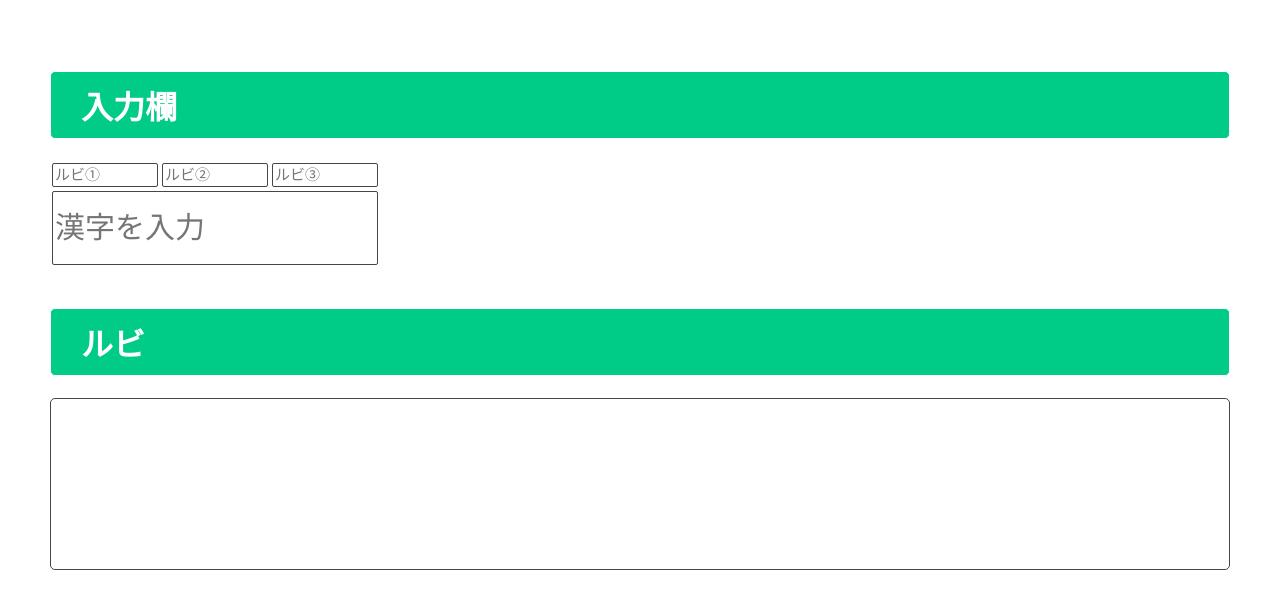
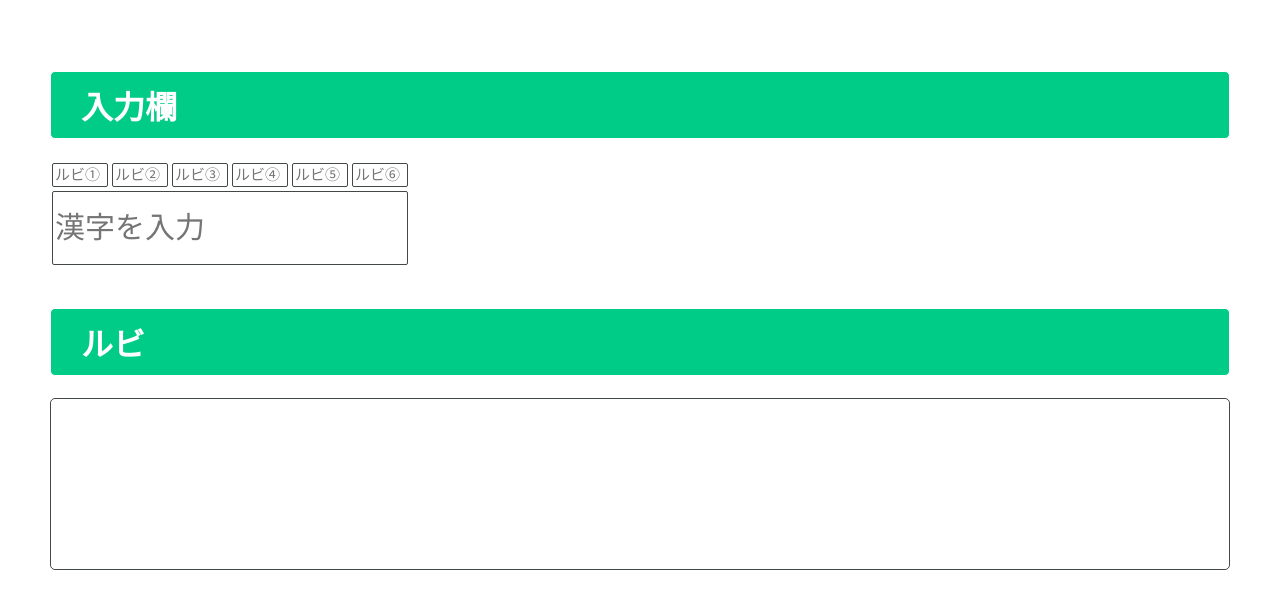
Before and after one commit to kazzkey/rubyfuri_app, a React (Create React App) app: page / in a window 1280 px wide. Shown: the top 608 px of the page. Built offline with nearby package versions, Linux system fonts and the light colour scheme.

Commit message:
update ruby input

```diff
--- a/src/App.css
+++ b/src/App.css
@@ -35,14 +35,14 @@ p {
   margin: 2px;
   font-size: 15px;
   height: 20px;
-  width: 100px;
+  width: 50px;
 }
 
 .kanji {
   margin: 2px;
   font-size: 30px;
   height: 70px;
-  width: 320px;
+  width: 350px;
 }
 
 .rubyContent {
--- a/src/App.js
+++ b/src/App.js
@@ -5,6 +5,9 @@ const App = () => {
   const [ruby1, setRuby1] = useState('');
   const [ruby2, setRuby2] = useState('');
   const [ruby3, setRuby3] = useState('');
+  const [ruby4, setRuby4] = useState('');
+  const [ruby5, setRuby5] = useState('');
+  const [ruby6, setRuby6] = useState('');
   const [kanji, setKanji] = useState('');
 
   const kanjiSplit = kanji.split('')
@@ -38,6 +41,33 @@ const App = () => {
           </p>
         </div>
       )
+    } else if (count === 4) {
+      return (
+        <div>
+          <h3>4文字</h3>
+          <p>
+            {"<ruby><rb>"}{kanjiSplit[0]}{"</rb><rp>(</rp><rt>"}{ruby1}{"</rt><rp>)</rp><rb>"}{kanjiSplit[1]}{"</rb><rp>(</rp><rt>"}{ruby2}{"</rt><rp>)</rp><rb>"}{kanjiSplit[2]}{"</rb><rp>(</rp><rt>"}{ruby3}{"</rt><rp>)</rp><rb>"}{kanjiSplit[3]}{"</rb><rp>(</rp><rt>"}{ruby4}{"</rt><rp>)</rp></ruby>"}
+          </p>
+        </div>
+      )
+    }　else if (count === 5) {
+      return (
+        <div>
+          <h3>5文字</h3>
+          <p>
+            {"<ruby><rb>"}{kanjiSplit[0]}{"</rb><rp>(</rp><rt>"}{ruby1}{"</rt><rp>)</rp><rb>"}{kanjiSplit[1]}{"</rb><rp>(</rp><rt>"}{ruby2}{"</rt><rp>)</rp><rb>"}{kanjiSplit[2]}{"</rb><rp>(</rp><rt>"}{ruby3}{"</rt><rp>)</rp><rb>"}{kanjiSplit[3]}{"</rb><rp>(</rp><rt>"}{ruby4}{"</rt><rp>)</rp><rb>"}{kanjiSplit[4]}{"</rb><rp>(</rp><rt>"}{ruby5}{"</rt><rp>)</rp></ruby>"}
+          </p>
+        </div>
+      )
+    } else if (count === 6) {
+      return (
+        <div>
+          <h3>6文字</h3>
+          <p>
+            {"<ruby><rb>"}{kanjiSplit[0]}{"</rb><rp>(</rp><rt>"}{ruby1}{"</rt><rp>)</rp><rb>"}{kanjiSplit[1]}{"</rb><rp>(</rp><rt>"}{ruby2}{"</rt><rp>)</rp><rb>"}{kanjiSplit[2]}{"</rb><rp>(</rp><rt>"}{ruby3}{"</rt><rp>)</rp><rb>"}{kanjiSplit[3]}{"</rb><rp>(</rp><rt>"}{ruby4}{"</rt><rp>)</rp><rb>"}{kanjiSplit[4]}{"</rb><rp>(</rp><rt>"}{ruby5}{"</rt><rp>)</rp><rb>"}{kanjiSplit[5]}{"</rb><rp>(</rp><rt>"}{ruby6}{"</rt><rp>)</rp></ruby>"}
+          </p>
+        </div>
+      )
     } else {
       return (
         <div></div>
@@ -68,6 +98,24 @@ const App = () => {
             placeholder="ルビ③"
             onChange={(e) => {setRuby3(e.target.value)}}
           ></input>
+          <input
+            className="ruby"
+            value={ruby4}
+            placeholder="ルビ④"
+            onChange={(e) => {setRuby4(e.target.value)}}
+          ></input>
+          <input
+            className="ruby"
+            value={ruby5}
+            placeholder="ルビ⑤"
+            onChange={(e) => {setRuby5(e.target.value)}}
+          ></input>
+          <input
+            className="ruby"
+            value={ruby6}
+            placeholder="ルビ⑥"
+            onChange={(e) => {setRuby6(e.target.value)}}
+          ></input>
         </div>
         <div>
           <input
```
Also changed, not shown: 1 other file (tests, documents, lock files or other folders).
